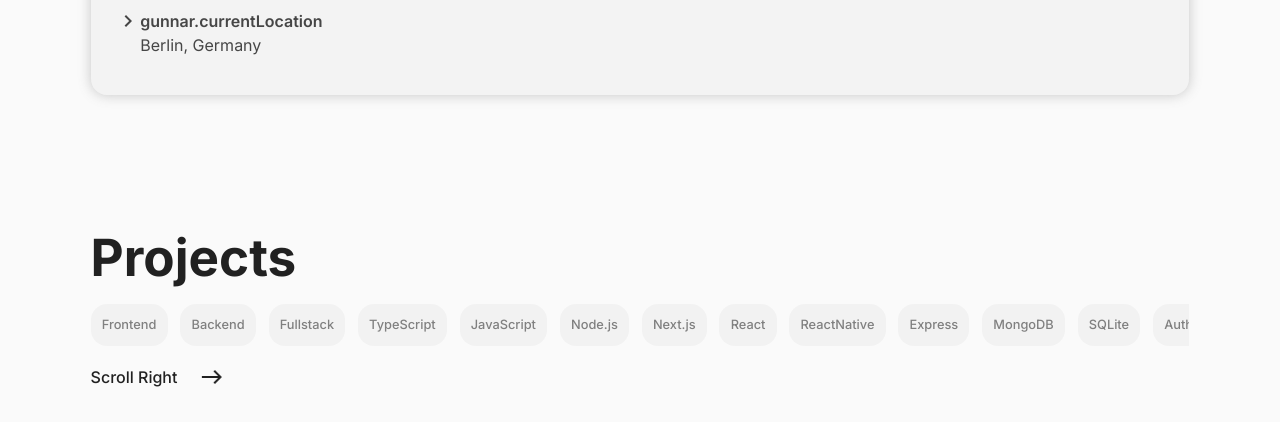
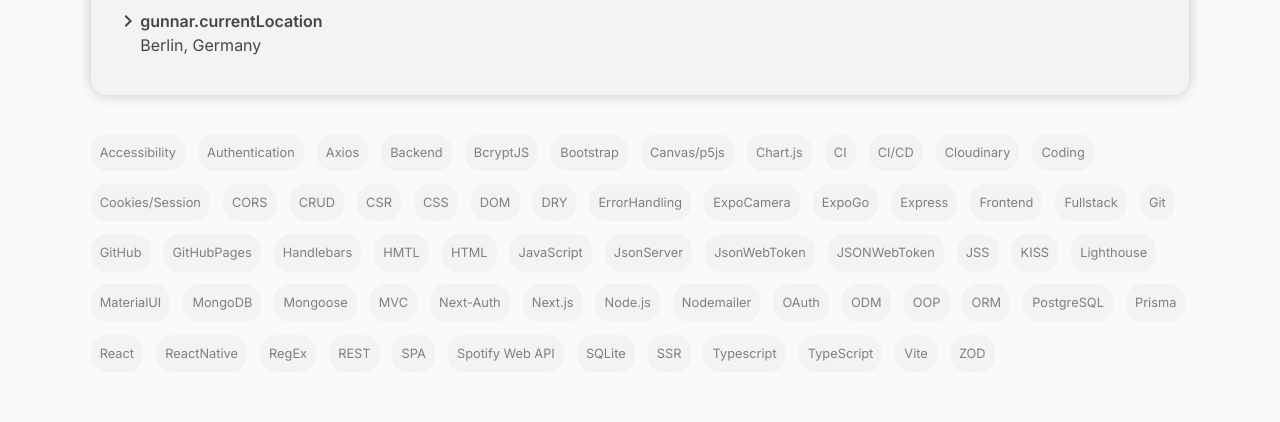
Before and after one commit to gunnar-miklis/portfolio, a React (Vite) app: page / in a window 1280 px wide. Shown: the part 1480-1902 px from the top of the page. Built offline with nearby package versions, Linux system fonts and the light colour scheme.

Commit message:
Implement tags section

```diff
--- a/src/App.tsx
+++ b/src/App.tsx
@@ -4,6 +4,7 @@ import Header from '@/components/Header';
 import Terminal from '@/components/Terminal';
 import GalleryWithHorizontalScroll from '@/components/gallery/GalleryWithHorizontalScroll';
 import Footer from '@/components/Footer';
+import TagsList from '@/components/TagsList';
 
 export default function App() {
   return (
@@ -14,6 +15,7 @@ export default function App() {
         <section id='about'>
           <Header />
           <Terminal />
+          <TagsList />
         </section>
 
         <section id='projects'>
--- /dev/null
+++ b/src/components/TagsList.tsx
@@ -0,0 +1,29 @@
+import { getAllTagsFromProjects } from '@/data/filter';
+import '@/styles/gallery/projects-filter.css';
+
+export default function TagsList() {
+  const allTags = getAllTagsFromProjects();
+  return (
+    <div
+      style={{
+        display: 'flex',
+        flexWrap: 'wrap',
+        gap: 'var(--space-sm)',
+      }}
+      title='Tags'
+      aria-label='Tags'
+    >
+      {allTags.map((tag) => (
+        <span
+          className='chip'
+          key={tag}
+          style={{
+            backgroundColor: 'light-dark(var(--card-bg-light), var(--card-bg-dark))',
+          }}
+        >
+          <p style={{ textAlign: 'center' }}>{tag}</p>
+        </span>
+      ))}
+    </div>
+  );
+}
--- a/src/data/filter.ts
+++ b/src/data/filter.ts
@@ -24,8 +24,10 @@ export const selectedFilters: TagsFilter[] = [
 ];
 
 // set a list filters dynamically based on the tags inside projects data
-export function getAllFiltersFromProjects(): TagsFilter[] {
-  const allTags = projects.map(({ tags }) => tags.join(', '));
+export function getAllTagsFromProjects(): TagsFilter[] {
+  const allTags: TagsFilter[] = [];
+  projects.forEach(({ tags }) => tags.forEach((tag) => allTags.push(tag)));
+
   const uniqueTags = [...new Set(allTags)];
   const sortedTags = uniqueTags.toSorted((a, b) => a.localeCompare(b));
   return sortedTags;
```
